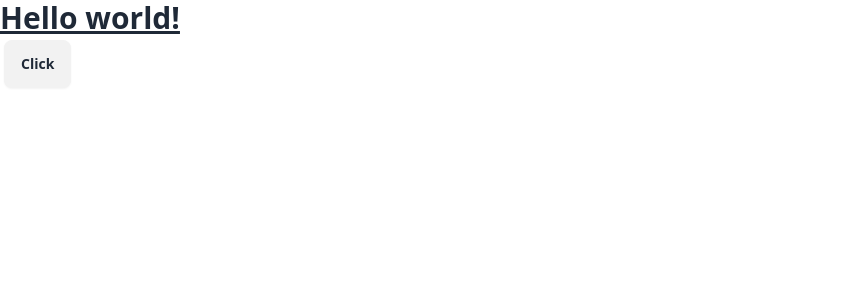
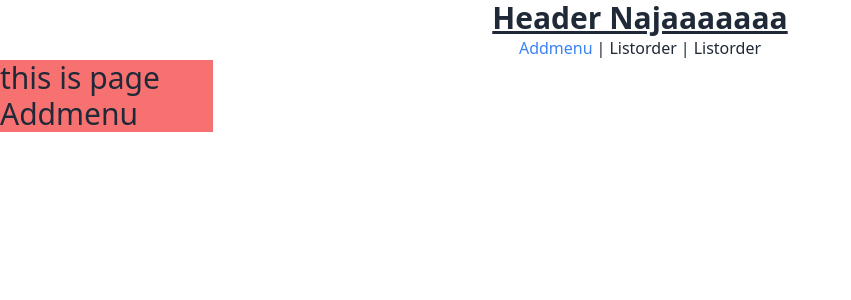
Before and after one commit to cnc2003/PROJECT2-SEC-1-PenNgiMark, a Vue app: page /add-Menu in a window 1280 px wide. Shown: the top 300 px of the page, without its empty margins (0-851 px from the left). Built offline with nearby package versions, Linux system fonts and the light colour scheme.

Commit message:
install route and create page addmenu, listorder,manegement

```diff
--- a/package.json
+++ b/package.json
@@ -11,7 +11,8 @@
   },
   "dependencies": {
     "json-server": "^1.0.0-alpha.23",
-    "vue": "^3.4.19"
+    "vue": "^3.4.19",
+    "vue-router": "^4.0.13"
   },
   "devDependencies": {
     "@vitejs/plugin-vue": "^5.0.4",
--- a/src/App.vue
+++ b/src/App.vue
@@ -1,21 +1,12 @@
-<script setup>
-import HelloWorld from './components/HelloWorld.vue'
-</script>
 
 <template>
-  <h1 class="text-3xl font-bold underline">
-    Hello world!
+  <h1 class="text-3xl font-bold underline flex justify-center">
+    Header Najaaaaaaa
   </h1>
-
-  <div class="dropdown dropdown-bottom">
-  <div tabindex="0" role="button" class="btn m-1">Click</div>
-  <ul tabindex="0" class="dropdown-content z-[1] menu p-2 shadow bg-base-100 rounded-box w-52">
-    <li><a>Item 1</a></li>
-    <li><a>Item 2</a></li>
-  </ul>
-</div>
+  <div class="flex justify-center">
+    <router-link to="/add-menu" class="pr-1 pl-1" active-class="text-blue-500">Addmenu</router-link> |
+    <router-link to="/list-order" class="pr-1 pl-1" active-class="text-blue-500">Listorder</router-link>|
+    <router-link to="/manegement" class="pr-1 pl-1" active-class="text-blue-500">Listorder</router-link>
+  </div>
+  <router-view/>
 </template>
-
-<style scoped>
-
-</style>
--- /dev/null
+++ b/src/components/Addmenu.vue
@@ -0,0 +1,3 @@
+<template>
+    <h1 class="text-3xl bg-red-400 w-1/6">this is page Addmenu</h1>
+</template>
--- a/src/components/HelloWorld.vue
+++ /dev/null
@@ -1,40 +0,0 @@
-<script setup>
-import { ref } from 'vue'
-
-defineProps({
-  msg: String,
-})
-
-const count = ref(0)
-</script>
-
-<template>
-  <h1>{{ msg }}</h1>
-
-  <div class="card">
-    <button type="button" @click="count++">count is {{ count }}</button>
-    <p>
-      Edit
-      <code>components/HelloWorld.vue</code> to test HMR
-    </p>
-  </div>
-
-  <p>
-    Check out
-    <a href="https://vuejs.org/guide/quick-start.html#local" target="_blank"
-      >create-vue</a
-    >, the official Vue + Vite starter
-  </p>
-  <p>
-    Install
-    <a href="https://github.com/vuejs/language-tools" target="_blank">Volar</a>
-    in your IDE for a better DX
-  </p>
-  <p class="read-the-docs">Click on the Vite and Vue logos to learn more</p>
-</template>
-
-<style scoped>
-.read-the-docs {
-  color: #888;
-}
-</style>
--- /dev/null
+++ b/src/components/Listorder.vue
@@ -0,0 +1,3 @@
+<template>
+    <h1 class="text-3xl bg-green-400 w-1/6">this is page Listorder</h1>
+</template>
--- /dev/null
+++ b/src/components/Manegement.vue
@@ -0,0 +1,3 @@
+<template>
+    <h1 class="text-3xl bg-yellow-400 w-1/6">this is page Manegerment</h1>
+</template>
--- a/src/main.js
+++ b/src/main.js
@@ -1,5 +1,8 @@
 import { createApp } from 'vue'
 import './style.css'
 import App from './App.vue'
+import routers from './router/index.js'
 
-createApp(App).mount('#app')
+const app = createApp(App)
+app.use(routers)
+app.mount('#app')
```
Also changed, not shown: src/router/index.js (added, +30 -0 lines), 1 other file (tests, documents, lock files or other folders).
